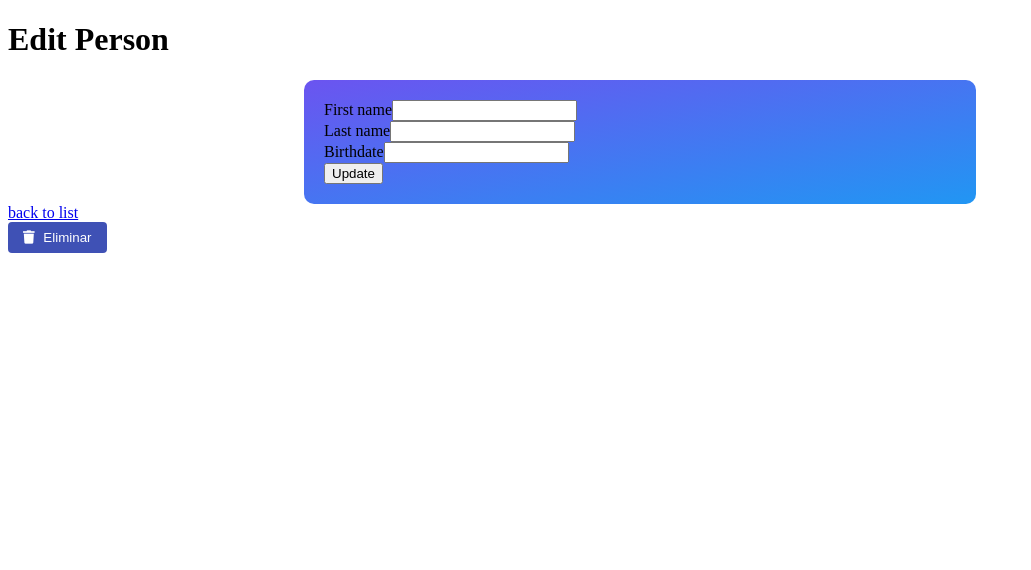
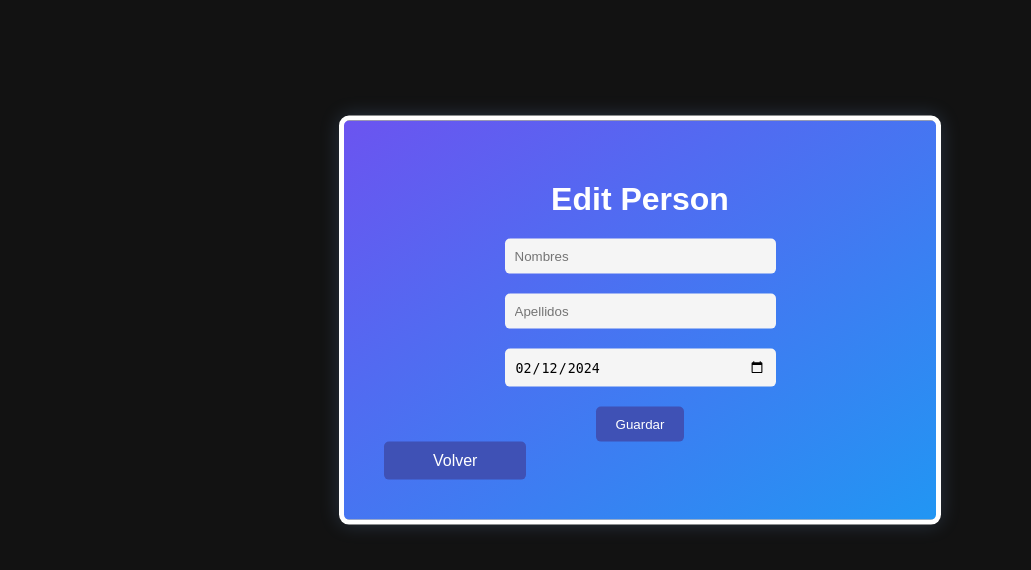
Before and after one commit to KenetAndres-gitHub/crud_symfony, a Symfony app: template templates/person/edit.html.twig in a window 1280 px wide. Shown: the top 570 px of the page, without its empty margins (0-1031 px from the left). Run offline with Twig, Linux system fonts and the light colour scheme; the template is opened without the code that fills it, so the values that code supplies are empty; form fields are guessed from the names that the template uses; some libraries are stand-ins or nearby versions.

Commit message:
Updated: crud ready

```diff
--- a/templates/person/_delete_form.html.twig
+++ /dev/null
@@ -1,6 +0,0 @@
-<form method="post" action="{{ path('app_person_delete', {'id': person.id}) }}" onsubmit="return confirm('¿Estás seguro de eliminar este registro?');">
-    <input type="hidden" name="_token" value="{{ csrf_token('delete' ~ person.id) }}">
-    <button type="submit" class="button" style="background-color: #3f51b5; color: #fff; border-radius: 4px; padding: 8px 15px; text-decoration: none; border: none; vertical-align: top;">
-        <i class="fa fa-trash" style="margin-right: 5px;"></i> Eliminar
-    </button>
-</form>
--- a/templates/person/_form.html.twig
+++ b/templates/person/_form.html.twig
@@ -1,8 +1,12 @@
-{{ form_start(form) }}
-    <div style="width: 50%; margin: 0 auto; padding: 20px; border-radius: 10px; background: linear-gradient(to bottom right, #6b54f0, #2196f3);">
-        {{ form_row(form.first_name) }}
-        {{ form_row(form.last_name) }}
-        {{ form_row(form.birthdate) }}
-        <button class="button" type="submit">{{ button_label|default('Save') }}</button>
+<form method="post" action="{{ path('app_person_edit', {'id': person.id}) }}">
+    <div class="form-group">
+        <input type="text" name="first_name" class="form-control" placeholder="Nombres" value="{{ person.firstName }}">
     </div>
-{{ form_end(form) }}
+    <div class="form-group">
+        <input type="text" name="last_name" class="form-control" placeholder="Apellidos" value="{{ person.lastName }}">
+    </div>
+    <div class="form-group">
+        <input type="date" name="birthdate" class="form-control" placeholder="Fecha Nacimiento" value="{{ person.birthdate|date('Y-m-d') }}">
+    </div>
+    <button type="submit" class="button">Guardar</button>
+</form>
--- a/templates/person/edit.html.twig
+++ b/templates/person/edit.html.twig
@@ -2,12 +2,80 @@
 
 {% block title %}Edit Person{% endblock %}
 
+{% block stylesheets %}
+    <style>
+        /* Estilos */
+        body {
+            font-family: Arial, sans-serif;
+            background-color: #121212; /* Color de fondo sólido y oscuro */
+            color: #fff;
+            margin: 0;
+            padding: 0;
+        }
+
+        h1 {
+            text-align: center;
+            margin-top: 20px;
+        }
+
+        .form-container {
+            border-style: solid;
+            border-width: 5px;
+            width: 40%;
+            padding: 20px;
+            border-radius: 20px;
+            background: linear-gradient(to bottom right, #6b54f0, #2196f3);
+            text-align: center;
+            box-shadow: 0 0 20px rgba(128, 183, 255, 0.2);
+        }
+        .gradiente-borde {
+            padding: 40px; /* Agrega el padding que desees */
+            border-radius: 10px; /* Agrega el radio de borde que desees */
+        }
+
+        .form-group {
+            margin-bottom: 20px;
+        }
+
+        .form-control {
+            width: calc(50% - 5px);
+            padding: 10px;
+            border: none;
+            border-radius: 5px;
+            background-color: #f5f5f5;
+            margin-right: 10px;
+        }
+
+        .form-control:last-child {
+            margin-right: 0;
+        }
+
+        .button {
+            padding: 10px 20px;
+            border: none;
+            border-radius: 5px;
+            background-color: #3f51b5;
+            color: #fff;
+            text-decoration: none;
+        }
+        .button-block {
+            display: block;
+            width: 20%;
+            text-align: center;
+        }
+        .centered {
+            position: absolute;
+            top: 40%;
+            left: 50%;
+            transform: translate(-50%, -50%);
+        }
+    </style>
+{% endblock %}
+
 {% block body %}
-    <h1>Edit Person</h1>
-
-    {{ include('person/_form.html.twig', {'button_label': 'Update'}) }}
-
-    <a href="{{ path('app_person_index') }}">back to list</a>
-
-    {{ include('person/_delete_form.html.twig') }}
+    <div class="form-container gradiente-borde centered">
+        <h1>Edit Person</h1>
+        {{ include('person/_form.html.twig') }}
+        <a href="{{ path('app_person_index') }}" class="button button-block">Volver</a>
+    </div>
 {% endblock %}
```
Also changed, not shown: src/Controller/PersonController.php (+20 -14 lines), templates/person/index.html.twig (+5 -5 lines), templates/person/new.html.twig (+55 -19 lines), templates/person/show.html.twig (deleted, +0 -34 lines).
